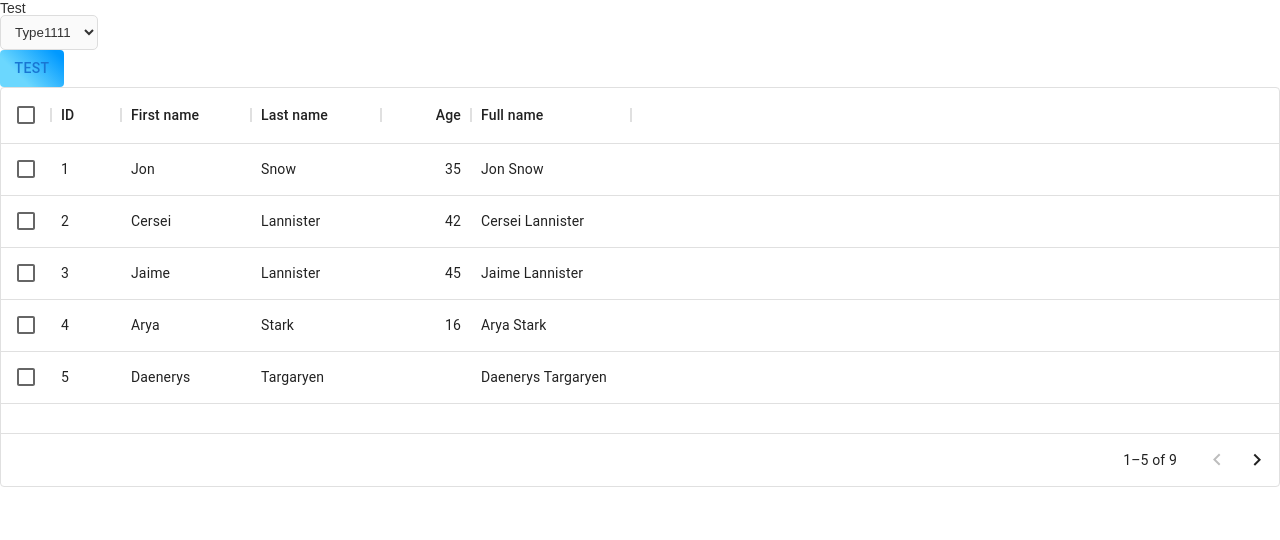
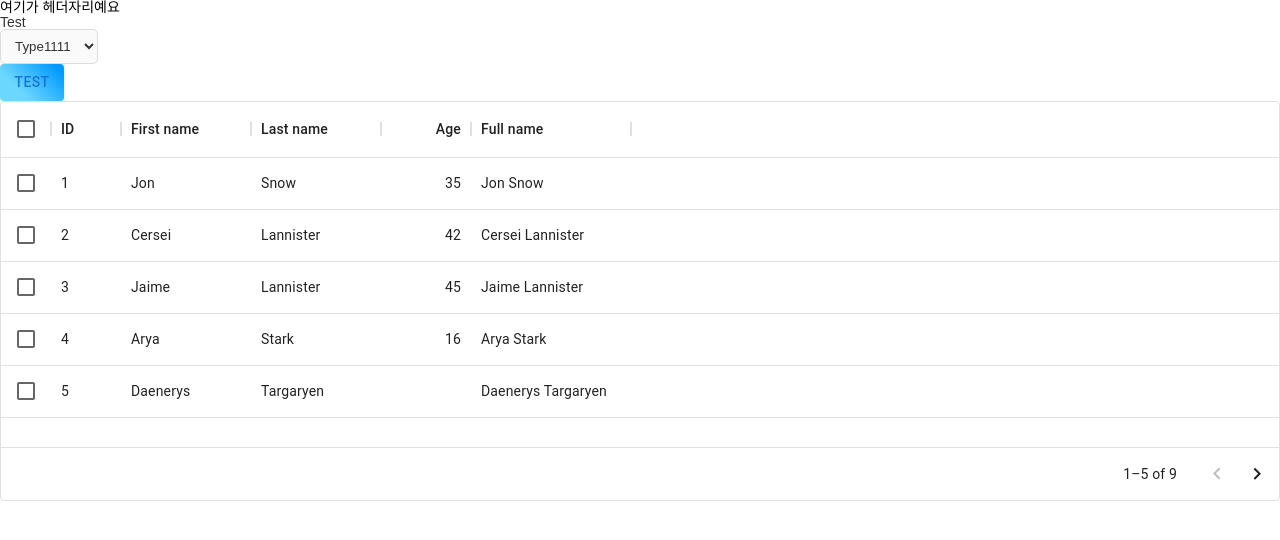
Before and after one commit to edielee/playauto, a Next.js app: page / in a window 1280 px wide. Shown: the top 540 px of the page. Built offline with nearby package versions, Linux system fonts and the light colour scheme.

Commit message:
헤더 네비게이션 바 1차 커밋

```diff
--- /dev/null
+++ b/atoms/LiComponent/Ll.interface.ts
@@ -0,0 +1,3 @@
+export interface ILi {
+  children: Map<string, string> | Array<string> | string;
+}
--- /dev/null
+++ b/atoms/LiComponent/Ll.style.ts
@@ -0,0 +1,4 @@
+import styled from 'styled-components';
+import { ILi } from './Ll.interface';
+
+export const LiStyle = styled.li<ILi>``;
--- /dev/null
+++ b/atoms/LiComponent/Ll.tsx
@@ -0,0 +1,41 @@
+import Link from 'next/Link';
+import { ILi } from './Ll.interface';
+import { LiStyle } from './Ll.style';
+
+export default function Li(props: ILi) {
+  // 넘어온 자식요소가 Map인 경우 (li 태그에 a 태그를 포함하여 리턴)
+  if (props.children instanceof Map) {
+    let liContentList = new Array();
+    props.children.forEach((href, content) =>
+      liContentList.push(
+        <>
+          <Link href={href}>
+            <a>{content}</a>
+          </Link>
+        </>,
+      ),
+    );
+
+    return (
+      <>
+        {liContentList.map((content) => (
+          <LiStyle {...props}>{content}</LiStyle>
+        ))}
+      </>
+    );
+  }
+  // 넘어온 자식요소가 배열인 경우 (li 태그의 content만 다중으로 리턴)
+  else if (Array.isArray(props.children)) {
+    return (
+      <>
+        {props.children.map((content) => (
+          <LiStyle {...props}>{content}</LiStyle>
+        ))}
+      </>
+    );
+  }
+  // 넘어온 자식요소가 string인 경우 (li 태그의 content를 단일로 리턴)
+  else if (typeof props.children == 'string') {
+    return <LiStyle {...props}>{props.children}</LiStyle>;
+  }
+}
--- /dev/null
+++ b/atoms/UlComponent/Ul.interface.ts
@@ -0,0 +1,5 @@
+import React from 'react';
+
+export interface IUl {
+  children: React.ReactNode;
+}
--- /dev/null
+++ b/atoms/UlComponent/Ul.style.ts
@@ -0,0 +1,4 @@
+import styled from 'styled-components';
+import { IUl } from './Ul.interface';
+
+export const UlStyle = styled.ul<IUl>``;
--- /dev/null
+++ b/atoms/UlComponent/Ul.tsx
@@ -0,0 +1,6 @@
+import { IUl } from './Ul.interface';
+import { UlStyle } from './Ul.style';
+
+export default function Ul(props: IUl) {
+  return <UlStyle {...props}>{props.children}</UlStyle>;
+}
--- /dev/null
+++ b/modules/Header.tsx
@@ -0,0 +1,20 @@
+import Li from '../atoms/LiComponent/Ll';
+import Ul from '../atoms/UlComponent/Ul';
+
+//let testData = new Map([
+//   ['이게 content고', '이건 주소'],
+//   ['이게 content고2', '이건 주소2'],
+//   ['이게 content고3', '이건 주소3'],
+// ]);
+
+//let testData2 = new Array('123', '456', '789');
+
+//let testData3 = '깔깔깔 이것은 리스트라구요';
+
+export default function Header() {
+  return (
+    <Ul>
+      <Li>여기가 헤더자리예요</Li>
+    </Ul>
+  );
+}
--- a/pages/_app.tsx
+++ b/pages/_app.tsx
@@ -1,6 +1,7 @@
 import { AppProps } from 'next/app';
 import Div from '../atoms/DivComponent/Div';
 import Footer from '../modules/Footer';
+import Header from '../modules/Header';
 import GlobalStyle from '../styles/global';
 
 function App({ Component, pageProps }: AppProps) {
@@ -8,6 +9,7 @@ function App({ Component, pageProps }: AppProps) {
     <>
       <GlobalStyle />
       <Div minHeight='100vh' position='relative'>
+        <Header />
         <Component {...pageProps} />
         <Footer />
       </Div>
```
Also changed, not shown: atoms/Li.tsx (deleted, +0 -8 lines), atoms/Ul.tsx (deleted, +0 -9 lines).
